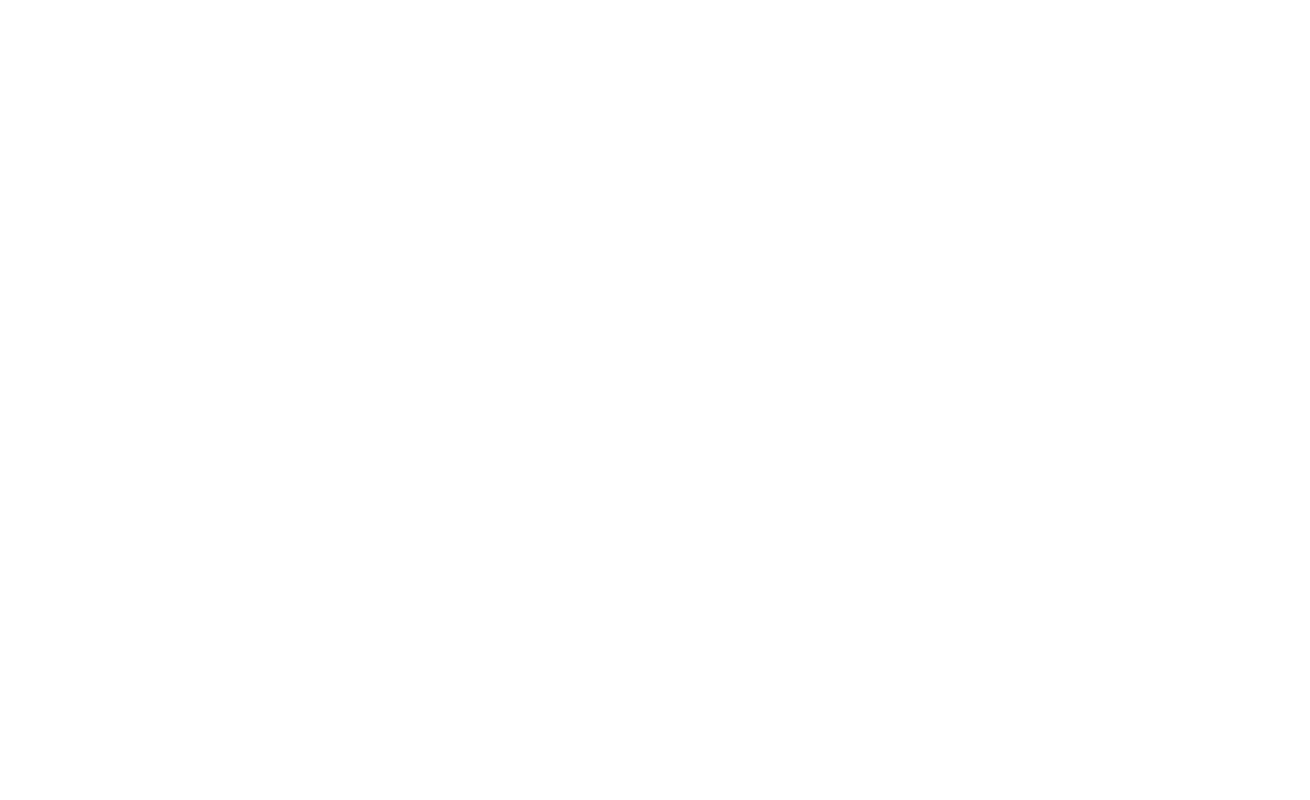
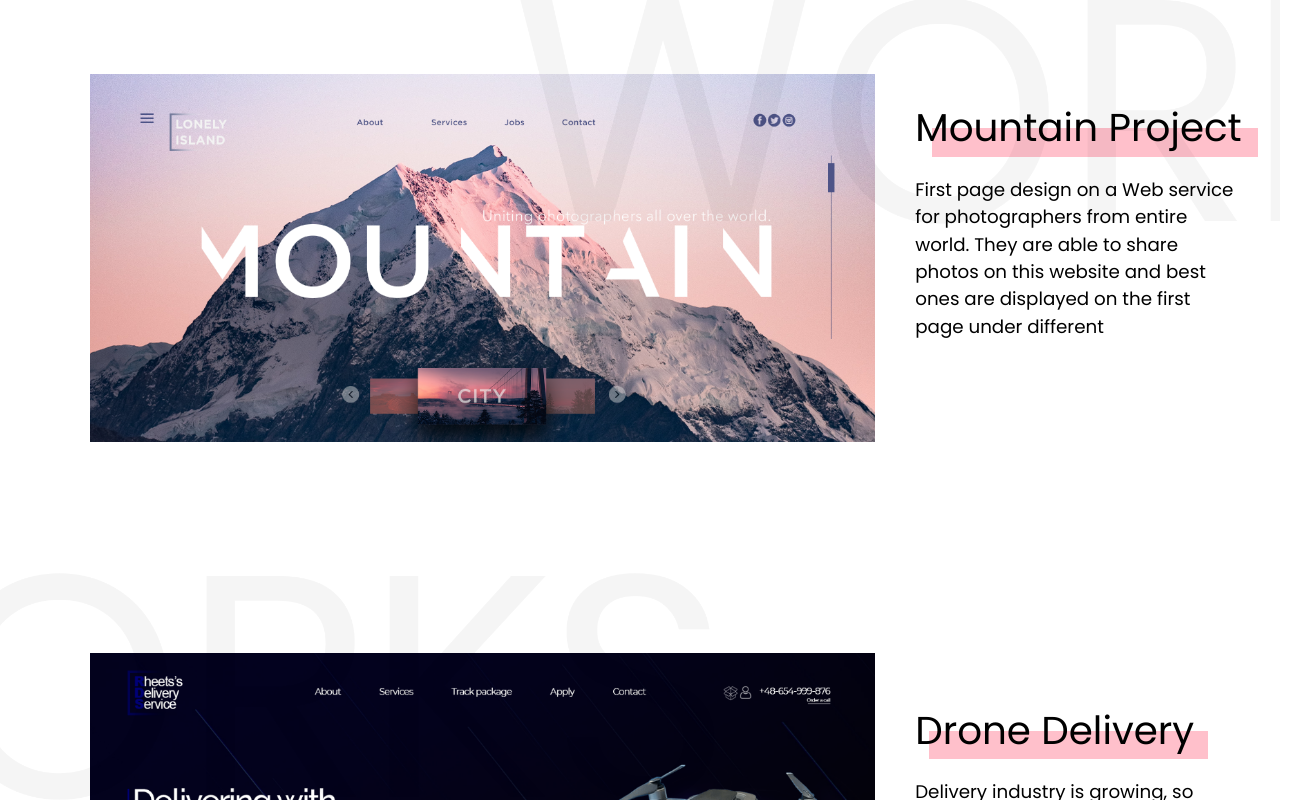
Before and after one commit to FrostyDog/FRK-studio, a React (Create React App) app: page /works in a window 1280 px wide. Shown: the part 780-1580 px from the top of the page, 1310 px wide, since content can reach past the window. Before the commit the page ends 810 px from the top, so only its background shows below. Built offline with nearby package versions, Linux system fonts and the light colour scheme.

Commit message:
feat: add workItem component

```diff
--- a/src/App.js
+++ b/src/App.js
@@ -8,12 +8,10 @@
 import "./theme/styles.scss";
 
 function App() {
-
   // make do somthing if needed
-  function makeDown(Component) {
-    return <Component name="Really New Name" />;
-  }
-
+  // function makeDown(Component) {
+  //   return <Component name="Really New Name" />;
+  // }
 
   // navigation function
   let setNewStance = (newStance) => {
--- a/src/components/MainControls.jsx
+++ b/src/components/MainControls.jsx
@@ -1,5 +1,5 @@
 import React from "react";
-import { Button, Grid, Typography } from "@material-ui/core";
+import { Button, Typography } from "@material-ui/core";
 import { Link } from "react-router-dom";
 
 export default function StableInfo(props) {
--- a/src/components/WorkItems.jsx
+++ b/src/components/WorkItems.jsx
@@ -1,9 +1,20 @@
 import React from "react";
+import { Grid, Typography } from "@material-ui/core";
 
-export default function WorksItems() {
-    return (
-        <div>
+export default function WorksItems(props) {
+  return (
+    <Grid container spacing={5} xs={12} className="work-item-wrapper">
+      <div className={`background ${props.orientation}`}></div>
+      <Grid item xs={12} sm={8} md={9}>
+        <img src={props.itemImage} alt="" />
+      </Grid>
+      <Grid item xs={12} sm={4} md={3} container justify="flex-end" direction="column">
+        <Typography className="title" variant="h4">
+          {props.title} <div className="background-color"></div>
+        </Typography>
 
-        </div>
-    )
+        <Typography>{props.text}</Typography>
+      </Grid>
+    </Grid>
+  );
 }
--- a/src/screens/Works.jsx
+++ b/src/screens/Works.jsx
@@ -1,10 +1,32 @@
 import React from "react";
-import WorksItems from "../components/WorkItems"
+import WorksItems from "../components/WorkItems";
+import Mountain from "../assets/workItems/mount-proj.png";
+import Drones from "../assets/workItems/delivery.png";
 
 export default function Works(props) {
-    return (
-        <div>
-             <h1>This is {props.name}</h1>
-        </div>
-    )
+  return (
+    <div>
+      <div style={{ height: "5rem" }}></div>
+      <WorksItems
+        itemImage={Mountain}
+        orientation="right"
+        title="Mountain Project"
+        text="First page design on a Web service for
+        photographers from entire world.
+        They are able to share photos on this website
+        and best ones are displayed on the first page
+        under different"
+      />
+        <WorksItems
+        itemImage={Drones}
+        orientation="left"
+        title="Drone Delivery"
+        text="Delivery industry is growing, so in 21 century
+        it is important to be in trend and improve
+        most popular and useful services. Check out
+         this First page made with help of photoshop
+        and some sudden inspiration. "
+      />
+    </div>
+  );
 }
--- a/src/theme/styles.scss
+++ b/src/theme/styles.scss
@@ -1,5 +1,8 @@
+
+
 .App {
-  padding: 5% 10%;
+  padding: 5% 7%;
+  overflow: hidden;
 }
 
 a {
@@ -26,6 +29,10 @@
   font-size: 1.2rem !important;
 }
 
+.MuiTypography-h4 {
+    width: fit-content;
+}
+
 .button {
   min-width: 5% !important;
   margin: 0 1% !important;
@@ -42,9 +49,9 @@
   display: block;
   position: fixed;
   bottom: 5%;
-//   left: calc(50% - 12.5px);
-left: 50%;
-transform: translate(-50%, -50%);
+  //   left: calc(50% - 12.5px);
+  left: 50%;
+  transform: translate(-50%, -50%);
 }
 
 .secondary {
@@ -74,10 +81,69 @@
     margin-top: 25vh;
 
     .main-title {
-
       position: relative;
       left: 70%;
       top: 20%;
+    }
+  }
+}
+// work item
+.work-item-wrapper {
+  padding-top: 10%;
+  margin-bottom: 7%!important;
+  position: relative;
+  img {
+    width: 100%;
+  }
+  .title {
+    margin-bottom: 10%;
+    position: relative;
+    white-space: nowrap;
+  }
+  .background-color {
+    background-color: #ffc0cb;
+    position: absolute;
+    top: 50%;
+    left: 5%;
+    height: 60%;
+    width: 100%;
+    z-index: -2;
+  }
+  p{
+      margin-bottom: 10%;
+  }
+  .background {
+    position: absolute;
+
+    width: 100%;
+    height: 100%;
+    top: -10%;
+    background-repeat: no-repeat;
+    background-size: 100%;
+    background-image: url("../assets/images/WORKS.png");
+    &.left {
+      left: -40%;
+    }
+    &.right {
+      right: -40%;
+    }
+  }
+}
+
+@media (max-width: 1450px) {
+  .header-info.works {
+    .main-title {
+      left: 50%;
+      top: 0;
+    }
+  }
+}
+
+@media (max-width: 1050px) {
+  .header-info.works {
+    .main-title {
+      left: 30%;
+      top: 0;
     }
   }
 }
--- a/src/theme/theme.js
+++ b/src/theme/theme.js
@@ -1,14 +1,26 @@
 import React from "react";
-import { createMuiTheme } from "@material-ui/core/styles";
+import { createMuiTheme, responsiveFontSizes } from "@material-ui/core/styles";
 
-const theme = createMuiTheme({
+let theme = createMuiTheme({
   typography: {
     fontFamily: "'Poppins', sans-serif;",
     fontSize: 16,
     h1: {
       fontSize: "9rem",
+      "@media (max-width: 800px)": {
+        fontSize: "6rem",
+      },
+
       fontWeight: 900,
-    }
+    },
+    h4: {
+      "@media (max-width: 1200px)": {
+        fontSize: "2rem",
+      },
+      "@media (max-width: 800px)": {
+        fontSize: "1.5rem",
+      },
+    },
   },
 
   palette: {
```
